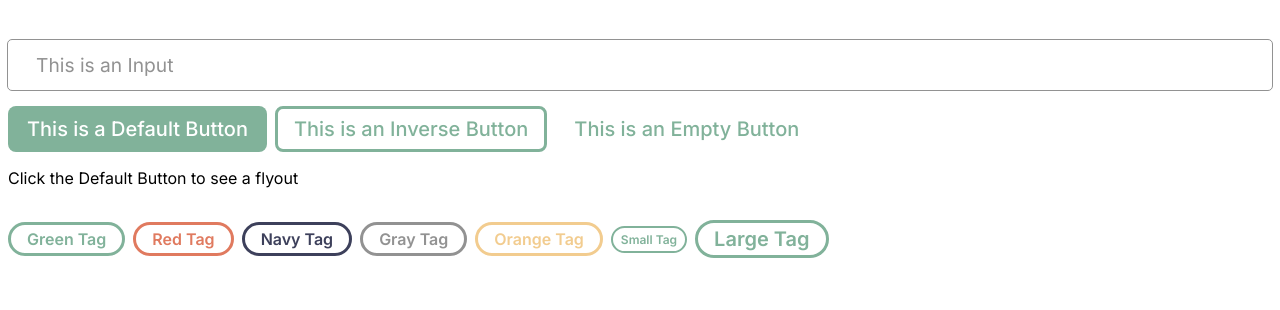
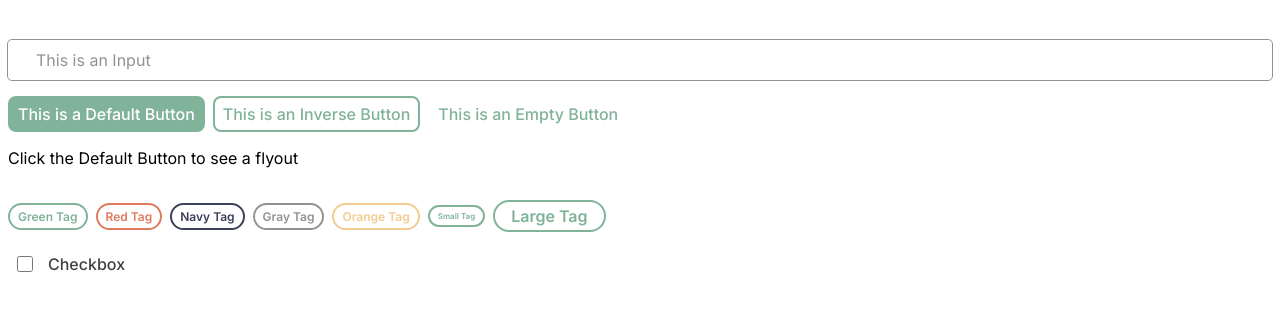
Before and after one commit to pbuterba/cs5167-proj2, a SvelteKit app: page /component-examples in a window 1280 px wide. Shown: the top 310 px of the page. Built offline with nearby package versions, Linux system fonts and the light colour scheme.

Commit message:
Fixed styling issues caused by me being silly and coding at 80% browser zoom

```diff
--- a/src/lib/components/Button/Button.svelte
+++ b/src/lib/components/Button/Button.svelte
@@ -52,7 +52,7 @@
 		align-items: center;
 		position: relative;
 		overflow: hidden;
-		padding: var(--size-sm) var(--size-md);
+		padding: var(--size-xs) var(--size-sm);
 		border-radius: var(--border-radius-sm);
 		background-color: var(--color-green);
 		cursor: pointer;
@@ -60,7 +60,7 @@
 		user-select: none;
 		transition: all 0.3s ease;
 		text-decoration: none;
-		border: 3px solid transparent;
+		border: 2px solid transparent;
 	}
 
 	.button:hover {
@@ -69,7 +69,7 @@
 
 	.inverse {
 		background-color: transparent;
-		border: 3px solid var(--color-green);
+		border: 2px solid var(--color-green);
 	}
 
 	.inverse:hover {
@@ -78,7 +78,7 @@
 
 	.empty {
 		background-color: transparent;
-		border: 3px solid transparent;
+		border: 2px solid transparent;
 	}
 
 	.empty:hover {
@@ -87,7 +87,7 @@
 
 	.label {
 		color: white;
-		font-size: 20px;
+		font-size: 16px;
 		font-weight: 500;
 		z-index: 2;
 		height: 24px;
--- /dev/null
+++ b/src/lib/components/Checkbox/Checkbox.svelte
@@ -0,0 +1,90 @@
+<script>
+	import { createEventDispatcher } from 'svelte';
+	export let label;
+	export let required = false;
+	export let checked = false;
+
+	let checkbox;
+
+	const dispatch = createEventDispatcher();
+	function handleChange(event) {
+		dispatch('change', { value: event.target.checked });
+
+		const ripple = document.createElement('div');
+		ripple.classList.add('checkbox-ripple');
+		if (event.target.checked) {
+			ripple.style.backgroundColor = 'var(--color-green)';
+		} else {
+			ripple.style.backgroundColor = 'var(--color-edge-darker)';
+		}
+		checkbox.appendChild(ripple);
+
+		setTimeout(() => {
+			ripple.remove();
+		}, 1000);
+	}
+</script>
+
+<div class="checkbox">
+	<div class="checkbox-inner" bind:this={checkbox}>
+		<input type="checkbox" {required} bind:checked on:change={handleChange} />
+	</div>
+	{#if label}
+		<div class="checkbox-label">
+			{label}
+		</div>
+	{/if}
+</div>
+
+<style>
+	.checkbox {
+		display: flex;
+		align-items: center;
+		gap: 8px;
+		width: fit-content;
+	}
+
+	.checkbox-inner {
+		width: var(--size-lg);
+		height: var(--size-lg);
+		display: flex;
+		align-items: center;
+		justify-content: center;
+		position: relative;
+	}
+
+	.checkbox-inner input {
+		width: var(--size-md);
+		height: var(--size-md);
+		z-index: 2;
+		accent-color: var(--color-green);
+	}
+
+	.checkbox-label {
+		font-weight: 500;
+		color: var(--color-text);
+	}
+
+	:global(.checkbox-ripple) {
+		position: absolute;
+		border-radius: 50%;
+		width: 40%;
+		height: 40%;
+		animation: ripple 0.75s forwards;
+		pointer-events: none;
+		z-index: 1;
+		top: 50%;
+		left: 50%;
+	}
+
+	@keyframes ripple {
+		from {
+			opacity: 1;
+			transform: translate(-50%, -50%) scale(0);
+		}
+		to {
+			opacity: 0;
+			transform: translate(-50%, -50%) scale(4);
+		}
+	}
+</style>
--- a/src/lib/components/Tag/Tag.svelte
+++ b/src/lib/components/Tag/Tag.svelte
@@ -24,21 +24,22 @@
 		justify-content: center;
 		width: fit-content;
 		height: fit-content;
-		padding: var(--size-xs) var(--size-md);
+		padding: var(--size-xs) var(--size-sm);
 		border-radius: var(--border-radius-lg);
-		font-size: 16px;
+		font-size: 12px;
 		font-weight: 600;
-		border: 3px solid transparent;
+		border: 2px solid transparent;
 	}
 
 	.sm {
-		font-size: 12px;
+		font-size: 8px;
 		border-width: 2px;
 		padding: var(--size-xs) var(--size-sm);
 	}
 
 	.lg {
-		font-size: 20px;
+		font-size: 16px;
+		padding: var(--size-xs) var(--size-md);
 	}
 
 	.green {
--- a/src/lib/components/TextInput/TextInput.svelte
+++ b/src/lib/components/TextInput/TextInput.svelte
@@ -29,8 +29,8 @@
 
 	.entryarea {
 		position: relative;
-		height: 50px;
-		line-height: 50px;
+		height: 40px;
+		line-height: 40px;
 	}
 
 	input {
@@ -38,9 +38,9 @@
 		width: 100%;
 		box-sizing: border-box;
 		border: none;
-		font-size: 120%;
+		font-size: 16px;
 		padding: 0 30px;
-		height: 50px;
+		height: 40px;
 		border-radius: var(--size-xs);
 		outline: 1px solid var(--color-edge-darker);
 		background: transparent;
@@ -49,12 +49,12 @@
 	}
 
 	input:hover {
-		outline: 3px solid var(--color-edge-darker);
+		outline: 2px solid var(--color-edge-darker);
 	}
 
 	.labelline {
 		position: absolute;
-		font-size: 120%;
+		font-size: 16px;
 		color: var(--color-text-lighter);
 		padding: 0 8px;
 		background-color: var(--color-surface);
@@ -77,6 +77,6 @@
 	}
 
 	input:focus {
-		outline: 3px solid var(--color-green);
+		outline: 2px solid var(--color-green);
 	}
 </style>
--- a/src/routes/component-examples/+page.svelte
+++ b/src/routes/component-examples/+page.svelte
@@ -1,5 +1,6 @@
 <script>
 	import Button from '$lib/components/Button/Button.svelte';
+	import Checkbox from '$lib/components/Checkbox/Checkbox.svelte';
 	import Flyout from '$lib/components/Flyout/Flyout.svelte';
 	import Tag from '$lib/components/Tag/Tag.svelte';
 	import TextInput from '$lib/components/TextInput/TextInput.svelte';
@@ -35,6 +36,9 @@
 		<Tag size="sm">Small Tag</Tag>
 		<Tag size="lg">Large Tag</Tag>
 	</div>
+	<div class="checkboxes">
+		<Checkbox label="Checkbox" required on:change={handleChange} />
+	</div>
 </div>
 
 <style>
```
